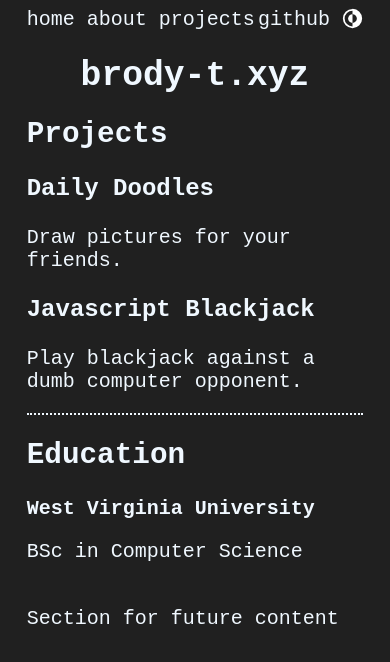
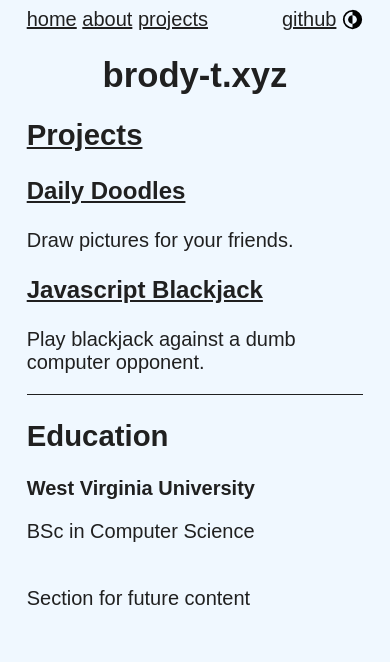
Before and after one commit to brody-tm/personal-website, a plain HTML site: page index.html in a window 390 px wide. Both pictures are taken after a click on the button 352 px from the left and 20 px from the top of the page. Drawn offline with Linux system fonts and the light colour scheme.

Commit message:
Made dark mode persistent, some layout changes

```diff
--- a/index.html
+++ b/index.html
@@ -1,6 +1,7 @@
 <!DOCTYPE html>
 <html lang="en">
 <head>
+    <style>html{visibility: hidden;opacity:0;}</style>
     <meta charset="UTF-8">
     <meta name="viewport" content="width=device-width, initial-scale=1.0">
     <title>Home | brody-t.xyz</title>
@@ -53,5 +54,6 @@
             </div>
         </div>
     </div>
+    <style>html{visibility: visible;opacity:1;}</style>
 </body>
 </html>
--- a/main.js
+++ b/main.js
@@ -1,9 +1,36 @@
+if (!localStorage.getItem("mode")) {
+  console.log("No mode");
+  localStorage.setItem("mode", "dark")
+}
+
+document.addEventListener('DOMContentLoaded', function() {
+  console.log("DOM content loaded");
+
+  const element = document.body;
+
+  if (localStorage.getItem("mode") == "dark") {
+    element.classList.add("dark-mode");
+    console.log("Dark mode automatically enabled");
+  }
+
+  if (localStorage.getItem("mode") == "light") {
+    element.classList.add("light-mode");
+    console.log("Light mode automatically enabled");
+  }
+});
+
 function toggleDarkMode() {
-    var element = document.body;
-    element.classList.toggle("dark-mode");
-    localStorage.mode = "dark;"
+    const element = document.body;
 
-    document.querySelectorAll(".dark-mode-button").forEach(element => {
-        element.classList.add("dark-mode");
-      });
- }
+    if (localStorage.getItem("mode") == "dark") {
+      element.classList.remove("dark-mode");
+      element.classList.add("light-mode");
+      localStorage.setItem("mode", "light");
+      console.log("Dark mode -> light mode");
+    } else {
+      element.classList.remove("light-mode");
+      element.classList.add("dark-mode");
+      localStorage.setItem("mode", "dark");
+      console.log("Light mode -> dark mode");
+    }
+}
--- a/style.css
+++ b/style.css
@@ -1,31 +1,6 @@
 body {
-    font-family: 'Courier New', Courier, monospace;
-    color: rgb(32, 32, 32);
-    background-color: rgb(240, 248, 255);
+    font-family: Arial, Helvetica, sans-serif;
     font-size: 15pt;
-}
-
-#outer-container {
-    display: flex;
-    justify-content: center;
-}
-
-#inner-container {
-    width: 650pt;
-    max-width: 90%;
-}
-
-#content-section {
-    display: flex;
-}
-
-#left-section {
-    width: 70%;
-    margin-right: 15pt;
-}
-
-#right-section {
-    width: 30%;
 }
 
 h1 {
@@ -43,7 +18,7 @@ h3 {
 }
 
 img {
-    width: 80%;
+    width: 90%;
 }
 
 .svg {
@@ -54,17 +29,36 @@ img {
 a {
     font-size: inherit;
     color: inherit;
-    text-decoration: none;
-    transition: 0.2s;
-}
-
-a:hover {
-    color: green;
+    text-decoration: underline;
 }
 
 hr {
     border: none;
-    border-top: 2pt dotted;
+    border-top: 1pt solid;
+}
+
+#outer-container {
+    display: flex;
+    justify-content: center;
+}
+
+#inner-container {
+    padding-bottom: 20pt;
+    width: 600pt;
+    max-width: 90%;
+}
+
+#content-section {
+    display: flex;
+}
+
+#left-section {
+    width: 70%;
+    margin-right: 15pt;
+}
+
+#right-section {
+    width: 30%;
 }
 
 .spaced-between {
@@ -77,22 +71,11 @@ hr {
     justify-content: center;
 }
 
-.letter {
-    font-size: inherit;
-    color: inherit;
-}
+/* Light Mode Styling */
 
-.letter:hover {
-    color: darkgreen;
-    cursor: default;
-}
-
-.inline-link {
-    text-decoration: underline;
-}
-
-.inline-link:hover {
-    text-decoration: underline;
+.light-mode {
+    color: rgb(32, 32, 32);
+    background-color: rgb(240, 248, 255);
 }
 
 /* Dark Mode Styling */
@@ -100,10 +83,6 @@ hr {
 .dark-mode {
     color: rgb(240, 248, 255);
     background-color: rgb(32, 32, 32);
-}
-
-.dark-mode a:hover {
-    color: lightgreen;
 }
 
 .dark-mode .dark-mode-button {
@@ -121,14 +100,10 @@ hr {
     vertical-align: middle;
     -webkit-filter: none;
     filter: none;
-    transition: .2s;
 }
 
 .dark-mode-button:hover {
     cursor: pointer;
-    -webkit-transform: scale(1.2);
-    -ms-transform: scale(1.2);
-    transform: scale(1.2);
 }
 
 #ascii-pc {
```
Also changed, not shown: about.html (+2 -0 lines), projects.html (+2 -0 lines).
